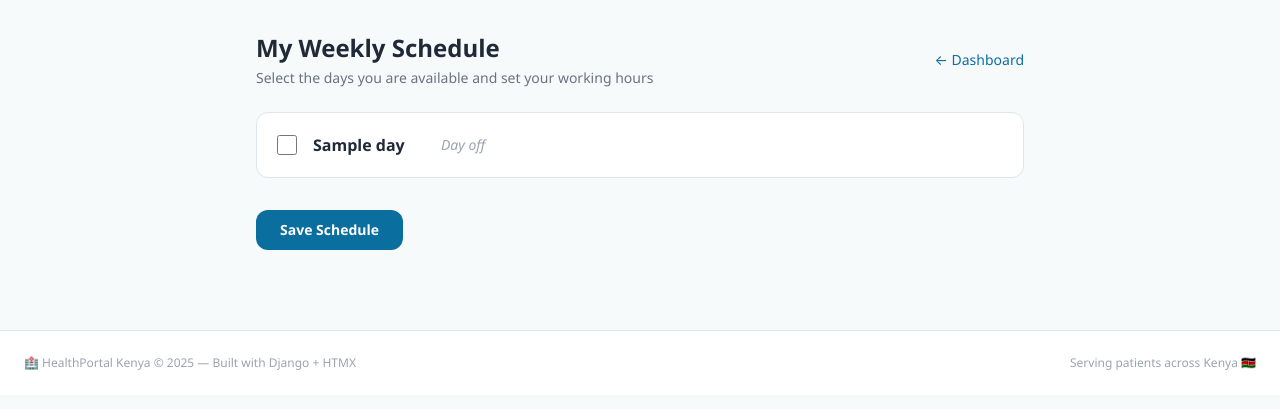
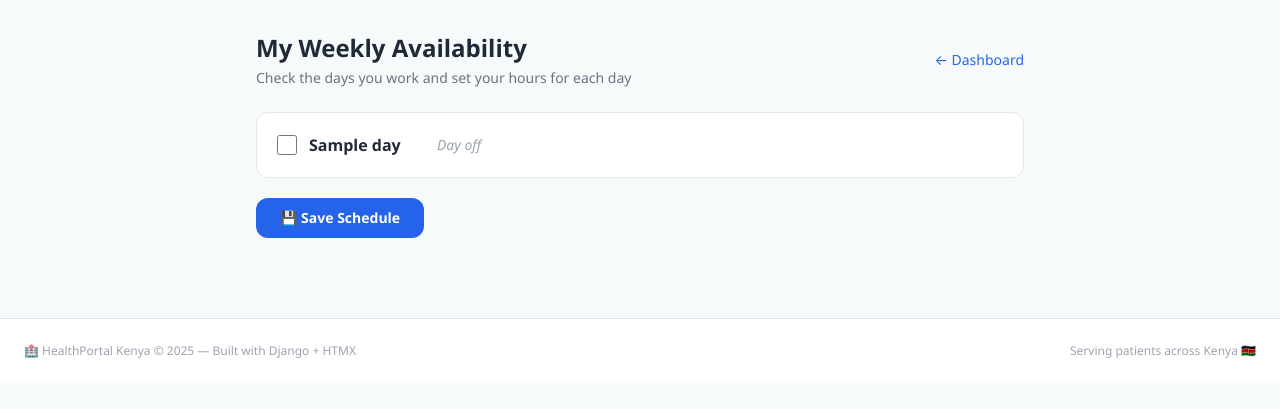
Before and after one commit to IbrahimAce/healthportal, a Django app: template templates/doctors/schedule.html in a window 1280 px wide. Shown: the top 409 px of the page. Run offline with Django 5.2, Linux system fonts and the light colour scheme; the template is opened without the code that fills it: most values are stand-ins (such as "Sample title", 1, 10 or a date in 2020); some libraries are stand-ins or nearby versions.

Commit message:
fix: normalize date format for Firefox, clean up doctor schedule template

```diff
--- a/templates/doctors/schedule.html
+++ b/templates/doctors/schedule.html
@@ -1,105 +1,95 @@
 {% extends "base.html" %}
 {% load dict_extras %}
-{% block title %}Manage Schedule — HealthPortal{% endblock %}
+{% block title %}My Schedule — HealthPortal{% endblock %}
 
 {% block content %}
 <div class="max-w-3xl mx-auto">
 
   <div class="flex items-center justify-between mb-6">
     <div>
-      <h1 class="text-2xl font-bold text-gray-800">My Weekly Schedule</h1>
-      <p class="text-sm text-gray-500 mt-1">Select the days you are available and set your working hours</p>
+      <h1 class="text-2xl font-bold text-gray-800">My Weekly Availability</h1>
+      <p class="text-sm text-gray-500 mt-1">Check the days you work and set your hours for each day</p>
     </div>
-    <a href="{% url 'dashboard:doctor' %}" class="text-sm text-primary hover:underline">← Dashboard</a>
+    <a href="{% url 'dashboard:doctor' %}" class="text-sm text-blue-600 hover:underline">← Dashboard</a>
   </div>
 
-  <form method="POST" class="space-y-4">
+  <form method="POST" class="space-y-3">
     {% csrf_token %}
 
     {% for day_num, day_name in days %}
-    {% with sched=current_schedules|default:'' %}
 
-    <div class="bg-white rounded-xl border border-border p-5 transition"
-         x-data="{ enabled: {% if day_num in current_schedules %}true{% else %}false{% endif %} }"
-         id="day-card-{{ day_num }}">
+    <div class="bg-white rounded-xl border border-gray-200 p-5">
+      <div class="flex flex-wrap items-center gap-4">
 
-      <div class="flex items-center gap-4">
-        <!-- Checkbox -->
+        <div class="flex items-center gap-3 w-36">
           <input type="checkbox"
                  name="days"
                  value="{{ day_num }}"
                  id="day_{{ day_num }}"
+                 {% if day_num in current_schedules %}checked{% endif %}
                  onchange="toggleDay({{ day_num }}, this.checked)"
-               {% if day_num in current_schedules %}checked{% endif %}
-               class="w-5 h-5 accent-blue-600 cursor-pointer" />
-
-        <label for="day_{{ day_num }}" class="text-base font-semibold text-gray-800 cursor-pointer w-28">
+                 class="w-5 h-5 cursor-pointer rounded accent-blue-600" />
+          <label for="day_{{ day_num }}"
+                 class="font-semibold text-gray-800 cursor-pointer select-none">
             {{ day_name }}
           </label>
+        </div>
 
-        <!-- Time inputs — shown when checkbox is checked -->
-        <div id="times_{{ day_num }}"
+        <div id="fields_{{ day_num }}"
              class="flex flex-wrap items-center gap-3 {% if day_num not in current_schedules %}hidden{% endif %}">
 
           <div class="flex items-center gap-2">
-            <label class="text-xs text-gray-500 font-medium">From</label>
+            <span class="text-xs text-gray-500 font-medium">From</span>
             <input type="time"
                    name="start_time_{{ day_num }}"
                    value="{% if day_num in current_schedules %}{{ current_schedules|get_item:day_num|attr:'start_time'|time:'H:i' }}{% else %}08:00{% endif %}"
-                   class="border border-border rounded-lg px-3 py-1.5 text-sm focus:outline-none focus:ring-2 focus:ring-blue-400" />
+                   class="border border-gray-300 rounded-lg px-3 py-1.5 text-sm focus:outline-none focus:ring-2 focus:ring-blue-400" />
           </div>
 
           <div class="flex items-center gap-2">
-            <label class="text-xs text-gray-500 font-medium">To</label>
+            <span class="text-xs text-gray-500 font-medium">To</span>
             <input type="time"
                    name="end_time_{{ day_num }}"
                    value="{% if day_num in current_schedules %}{{ current_schedules|get_item:day_num|attr:'end_time'|time:'H:i' }}{% else %}17:00{% endif %}"
-                   class="border border-border rounded-lg px-3 py-1.5 text-sm focus:outline-none focus:ring-2 focus:ring-blue-400" />
+                   class="border border-gray-300 rounded-lg px-3 py-1.5 text-sm focus:outline-none focus:ring-2 focus:ring-blue-400" />
           </div>
 
           <div class="flex items-center gap-2">
-            <label class="text-xs text-gray-500 font-medium">Slot</label>
+            <span class="text-xs text-gray-500 font-medium">Slot</span>
             <select name="slot_duration_{{ day_num }}"
-                    class="border border-border rounded-lg px-3 py-1.5 text-sm focus:outline-none focus:ring-2 focus:ring-blue-400">
-              <option value="15"  {% if day_num in current_schedules and current_schedules|get_item:day_num|attr:'slot_duration_minutes' == 15  %}selected{% endif %}>15 min</option>
-              <option value="30"  {% if day_num not in current_schedules or current_schedules|get_item:day_num|attr:'slot_duration_minutes' == 30 %}selected{% endif %}>30 min</option>
-              <option value="45"  {% if day_num in current_schedules and current_schedules|get_item:day_num|attr:'slot_duration_minutes' == 45  %}selected{% endif %}>45 min</option>
-              <option value="60"  {% if day_num in current_schedules and current_schedules|get_item:day_num|attr:'slot_duration_minutes' == 60  %}selected{% endif %}>60 min</option>
+                    class="border border-gray-300 rounded-lg px-3 py-1.5 text-sm focus:outline-none focus:ring-2 focus:ring-blue-400">
+              <option value="15" {% if day_num in current_schedules and current_schedules|get_item:day_num|attr:'slot_duration_minutes' == 15 %}selected{% endif %}>15 min</option>
+              <option value="30" {% if day_num not in current_schedules or current_schedules|get_item:day_num|attr:'slot_duration_minutes' == 30 %}selected{% endif %}>30 min</option>
+              <option value="45" {% if day_num in current_schedules and current_schedules|get_item:day_num|attr:'slot_duration_minutes' == 45 %}selected{% endif %}>45 min</option>
+              <option value="60" {% if day_num in current_schedules and current_schedules|get_item:day_num|attr:'slot_duration_minutes' == 60 %}selected{% endif %}>60 min</option>
             </select>
           </div>
 
         </div>
 
-        {% if day_num not in current_schedules %}
-        <p id="off_{{ day_num }}" class="text-sm text-gray-400 italic">Day off</p>
-        {% endif %}
+        <span id="off_{{ day_num }}"
+              class="text-sm text-gray-400 italic {% if day_num in current_schedules %}hidden{% endif %}">
+          Day off
+        </span>
 
       </div>
     </div>
 
-    {% endwith %}
     {% endfor %}
 
-    <div class="pt-4">
+    <div class="pt-2">
       <button type="submit"
-              class="bg-primary hover:bg-primary-dark text-white font-semibold px-6 py-2.5 rounded-xl text-sm transition">
-        Save Schedule
+              class="bg-blue-600 hover:bg-blue-700 text-white font-semibold px-6 py-2.5 rounded-xl text-sm transition">
+        💾 Save Schedule
       </button>
     </div>
   </form>
 </div>
 
 <script>
-function toggleDay(dayNum, checked) {
-  const timesDiv = document.getElementById('times_' + dayNum);
-  const offText  = document.getElementById('off_'   + dayNum);
-  if (checked) {
-    timesDiv.classList.remove('hidden');
-    if (offText) offText.classList.add('hidden');
-  } else {
-    timesDiv.classList.add('hidden');
-    if (offText) offText.classList.remove('hidden');
-  }
+function toggleDay(num, checked) {
+  document.getElementById('fields_' + num).classList.toggle('hidden', !checked);
+  document.getElementById('off_'    + num).classList.toggle('hidden',  checked);
 }
 </script>
 {% endblock %}
```
Also changed, not shown: appointments/views_web.py (+10 -2 lines). Lines whose indentation alone changed are shown as unchanged.
